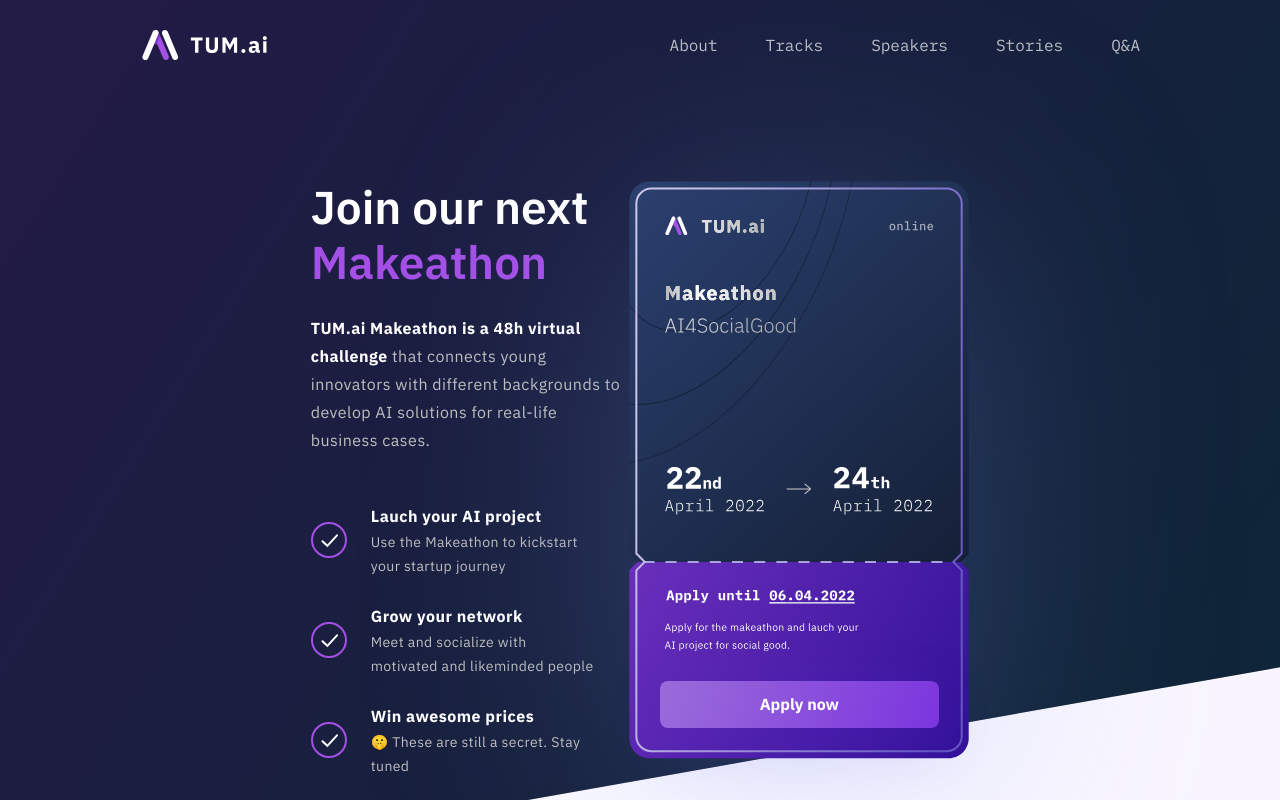
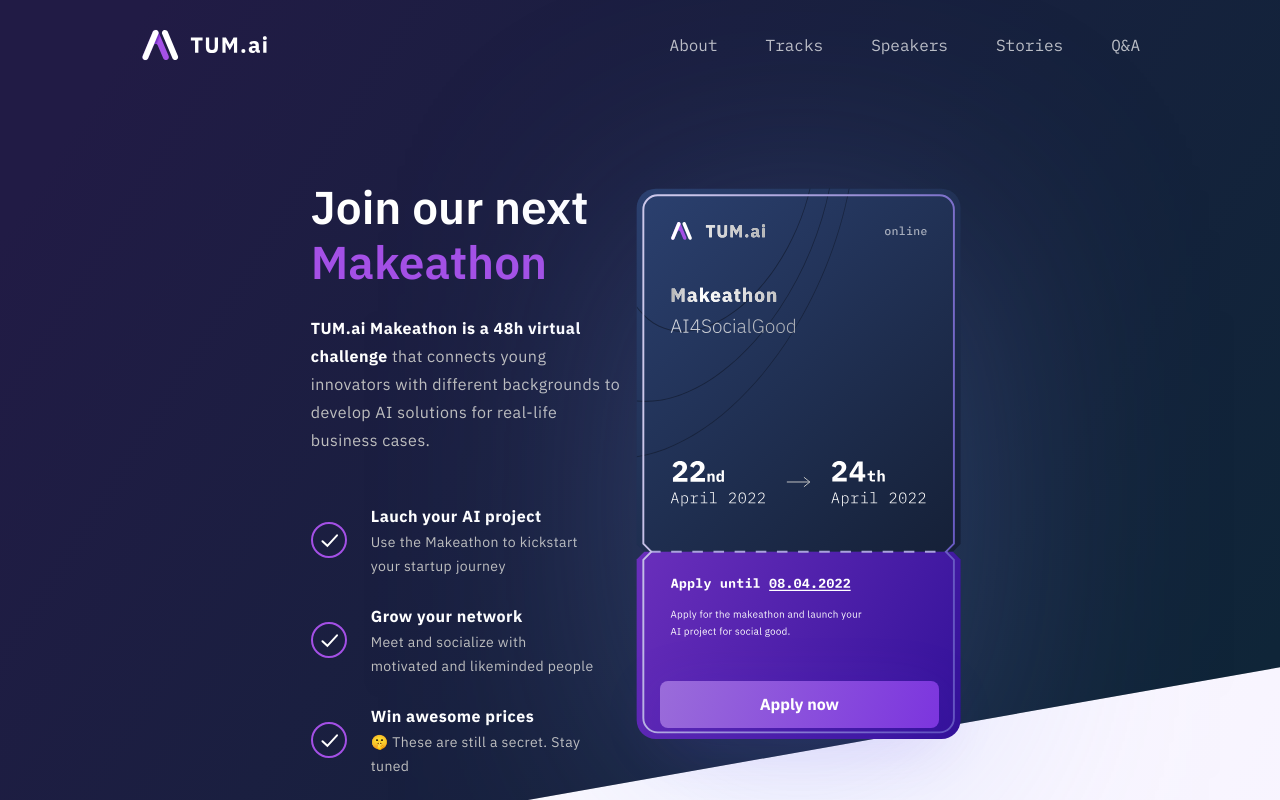
Before and after one commit to tum-ai/makeathon2022, a Next.js app: page / in a window 1280 px wide. Shown: the top 800 px of the page. Built offline with nearby package versions, Linux system fonts and the light colour scheme.

Commit message:
update ticket

```diff
--- a/styles/02_molecules/Ticket.module.css
+++ b/styles/02_molecules/Ticket.module.css
@@ -5,7 +5,7 @@
 .Ticket{
   width: 340px;
   height: 600px;
-  background-image: url("/assets/ticket.svg");
+  background-image: url("/assets/ticket_updated.svg");
   background-size: contain;
   background-repeat: no-repeat;
   filter: drop-shadow(0px 40px 124px rgba(123, 154, 239, 0.25));
```
Also changed, not shown: public/assets/ticket_updated.svg (added).
